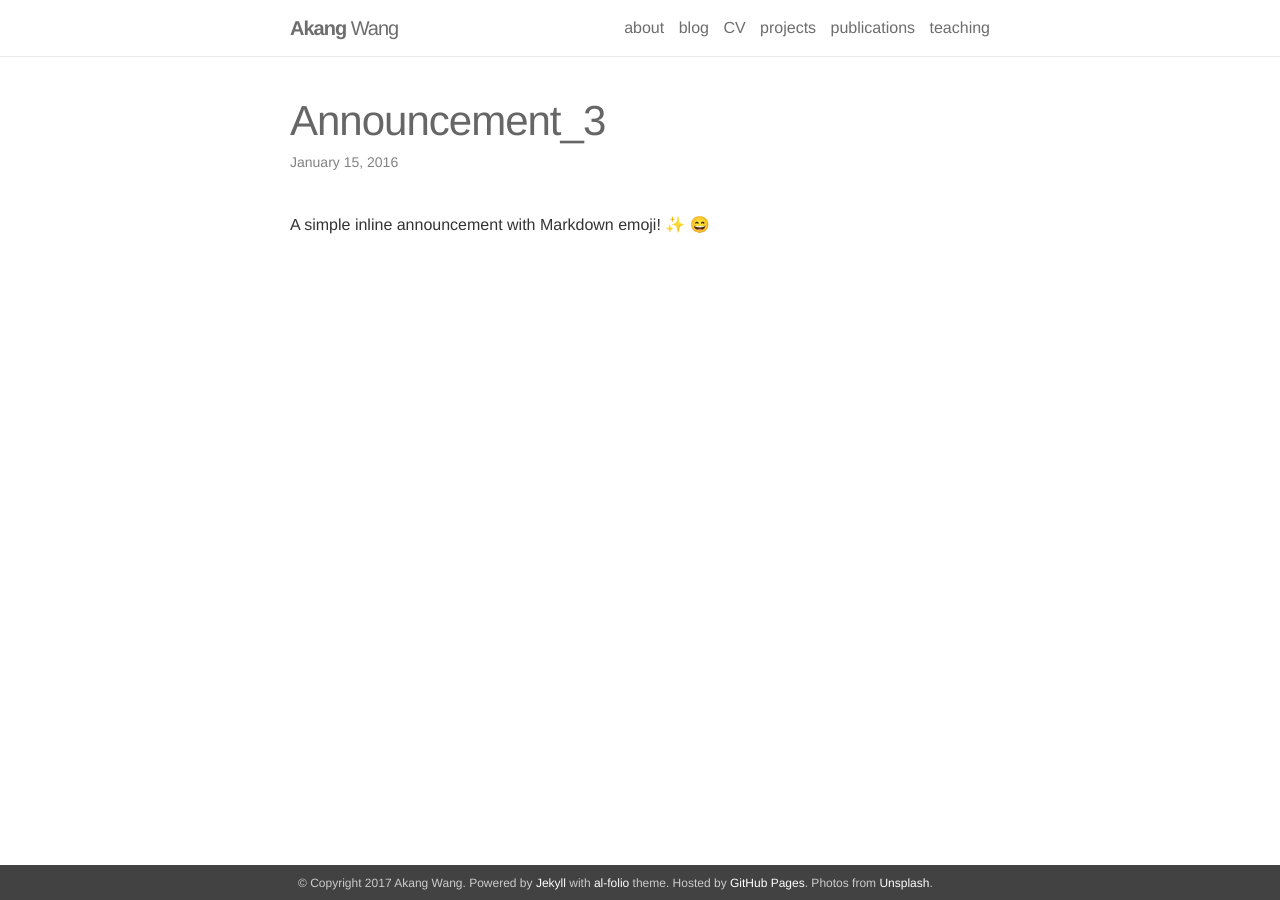
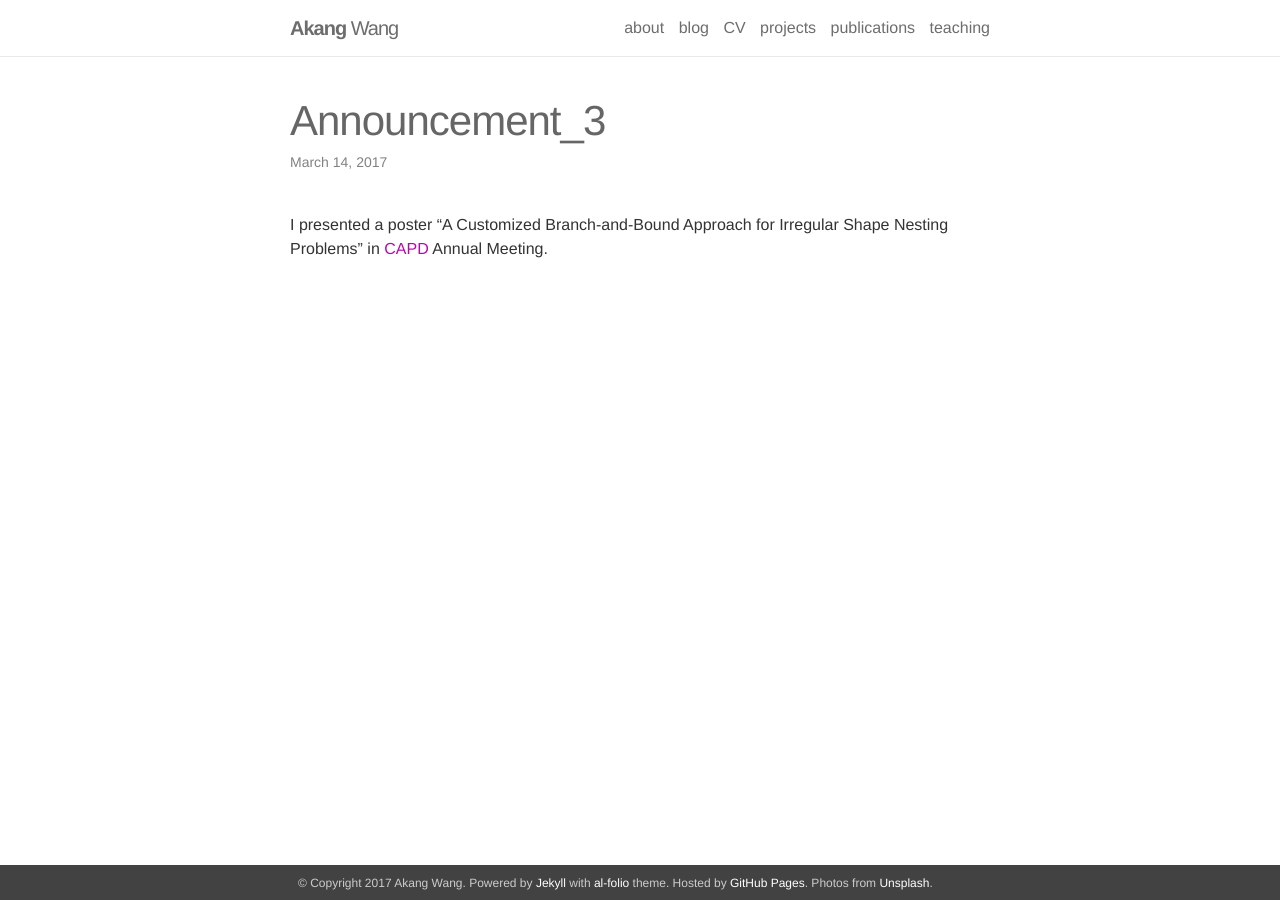
Before and after one commit to VINCENTW2046/akangw.github.io, a Jekyll site: the page built from _news/announcement_3.md, in a window 1280 px wide. Built offline with Jekyll 4.4.1, drawn with Linux system fonts in a browser that asks for light colours; nearby versions of some CDN libraries; emoji names are drawn with the system emoji font.

Commit message:
Update news

```diff
--- a/_news/announcement_3.md
+++ b/_news/announcement_3.md
@@ -1,7 +1,8 @@
 ---
 layout: post
-date: 2016-01-15 07:59:00-0400
+date: 2017-03-14 07:59:00-0400
 inline: true
 ---
 
-A simple inline announcement with Markdown emoji! :sparkles: :smile:
+I presented a poster "A Customized Branch-and-Bound Approach for Irregular
+Shape Nesting Problems" in [CAPD](http://capd.cheme.cmu.edu/) Annual Meeting.
```
Also changed, not shown: _news/announcement_1.md (+1 -1 lines).
